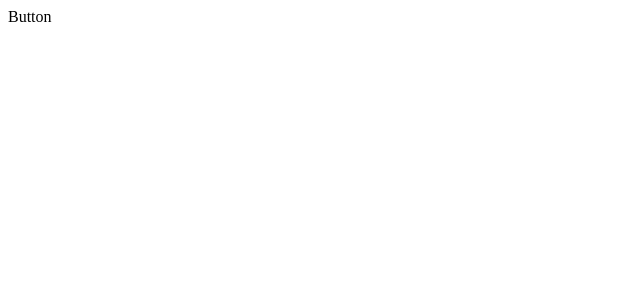
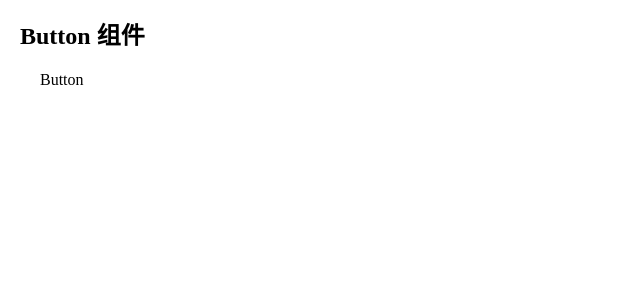
Before and after one commit to Orange-ice/ing-ui, a React app: page / in a window 1280 px wide. Shown: the top 300 px of the page, without its empty margins (0-640 px from the left). Built offline with nearby package versions, Linux system fonts and the light colour scheme.

Commit message:
配置webpack以支持scss

```diff
--- a/package.json
+++ b/package.json
@@ -27,10 +27,14 @@
     "@types/react-dom": "^17.0.13",
     "@types/react-test-renderer": "^17.0.1",
     "babel-jest": "^27.5.1",
+    "css-loader": "^6.7.1",
     "fork-ts-checker-webpack-plugin": "^7.2.1",
     "html-webpack-plugin": "^5.5.0",
     "jest": "^27.5.1",
     "react-test-renderer": "^17.0.2",
+    "sass": "^1.49.9",
+    "sass-loader": "^12.6.0",
+    "style-loader": "^3.3.1",
     "ts-jest": "^27.1.3",
     "ts-loader": "^9.2.7",
     "typescript": "^4.6.2",
--- /dev/null
+++ b/src/App.tsx
@@ -0,0 +1,18 @@
+import React from 'react';
+import './index.scss';
+import {Button} from '../components';
+
+const App = () => {
+  return (
+    <div className="container">
+      <section>
+        <h2>Button 组件</h2>
+        <div className="wrapper">
+          <Button/>
+        </div>
+      </section>
+    </div>
+  );
+};
+
+export default App;
--- /dev/null
+++ b/src/index.scss
@@ -0,0 +1,13 @@
+*, *::before, *::after {
+  box-sizing: border-box;
+  margin: 0;
+  padding: 0;
+}
+
+.container {
+  margin: 16px 20px;
+
+  section .wrapper {
+    margin: 20px;
+  }
+}
--- a/src/index.tsx
+++ b/src/index.tsx
@@ -1,6 +1,5 @@
 import React from 'react';
 import ReactDOM from 'react-dom';
-import Button from '../components/button';
+import App from './App';
 
-
-ReactDOM.render(<><Button/></>, document.querySelector('#root'));
+ReactDOM.render(<App/>, document.querySelector('#root'));
--- a/webpack.config.js
+++ b/webpack.config.js
@@ -20,6 +20,17 @@ module.exports = {
           // 禁用类型检查，通过 ForkTsCheckerWebpackPlugin 来进行类型检查
           transpileOnly: true
         }
+      },
+      {
+        test: /\.scss$/,
+        use: [
+          // 将 JS 字符串生成为 style 节点
+          'style-loader',
+          // 将 CSS 转化成 CommonJS 模块
+          'css-loader',
+          // 将 Sass 编译成 CSS
+          'sass-loader'
+        ]
       }
     ]
   }
```
Also changed, not shown: 1 other file (tests, documents, lock files or other folders).
